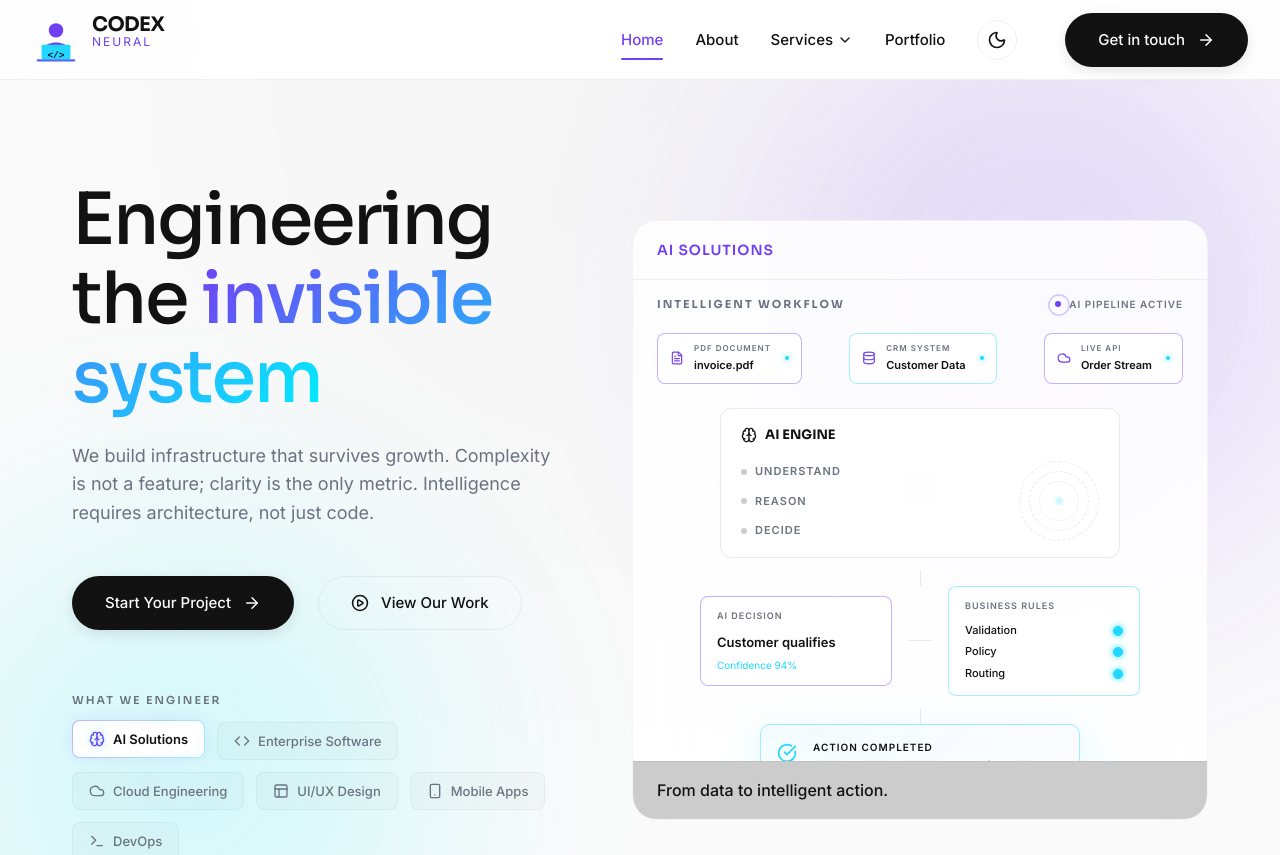
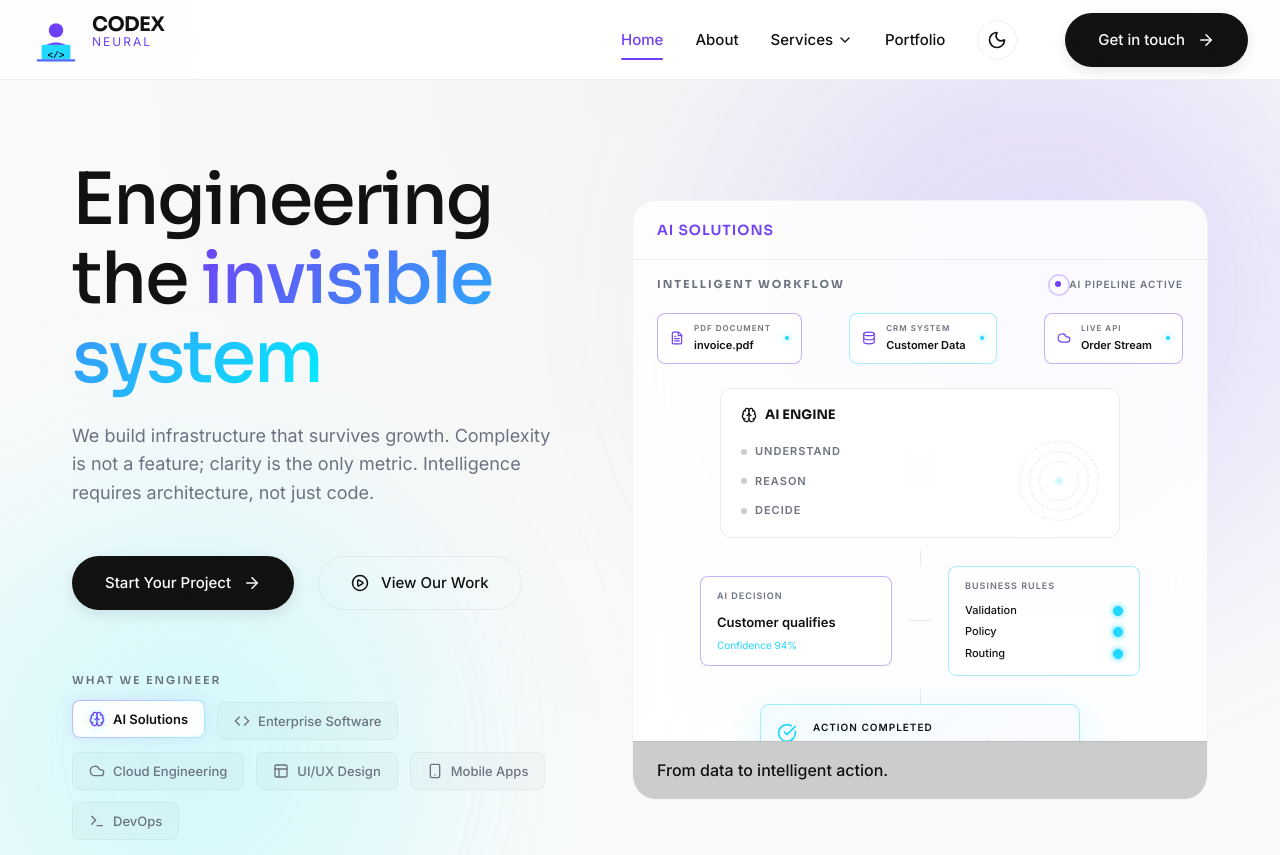
Before and after one commit to Manoharaya/codex-new, a React (Vite) app: page / in a window 1280 px wide. Shown: the top 855 px of the page. Built offline with nearby package versions, Linux system fonts and the light colour scheme.

Commit message:
Further reduce top padding in Hero section to minimize navbar gap

```diff
--- a/src/components/Hero/Hero.css
+++ b/src/components/Hero/Hero.css
@@ -5,7 +5,7 @@
   display: flex;
   align-items: center;
   justify-content: center;
-  padding: clamp(100px, 10vh, 120px) 0 var(--space-80);
+  padding: clamp(80px, 5vh, 90px) 0 var(--space-80);
   overflow: hidden;
   background-color: var(--bg-primary);
 }
```
